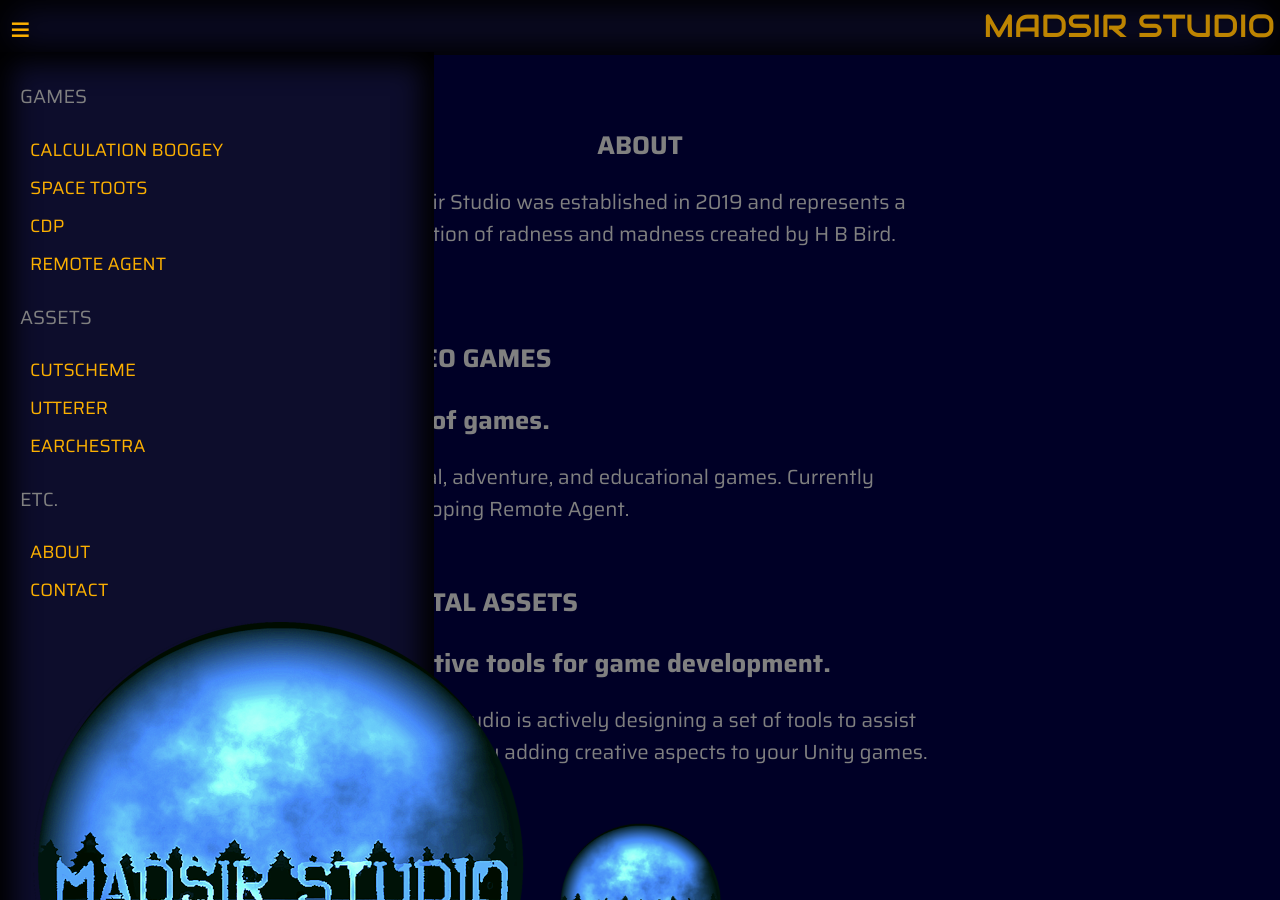
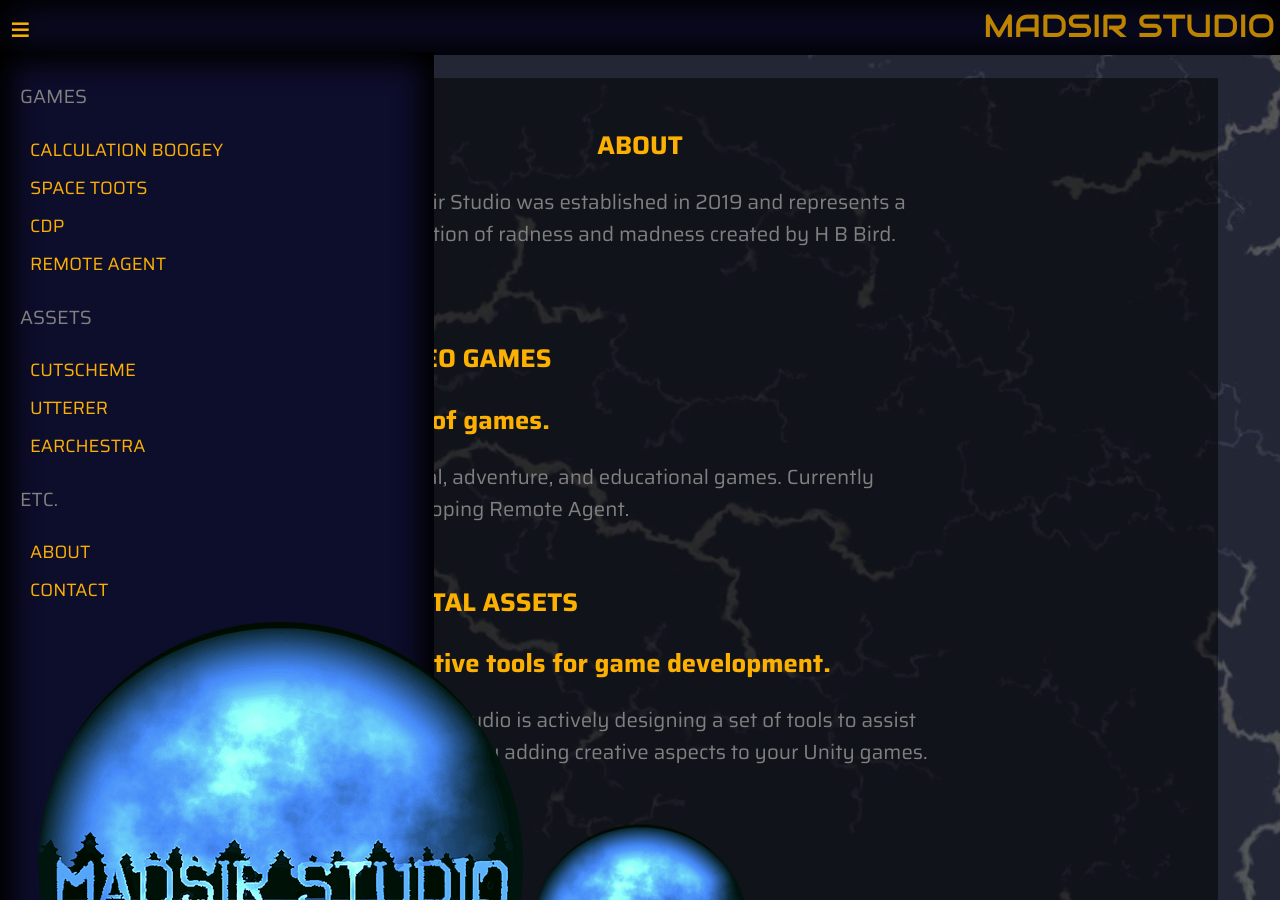
Before and after one commit to Madsir/madsirstudio.github.io, a Jekyll site: the page built from about/index.html, in a window 1280 px wide and 900 px high. Built offline with Jekyll 4.4.1, drawn with Linux system fonts in a browser that asks for light colours.

Commit message:
Update index.html

```diff
--- a/about/index.html
+++ b/about/index.html
@@ -8,18 +8,15 @@
 <head>
 </head>
 <style>
-body {
-  background-image: none;
-  background-color: #000026;
-}
 .main {
   margin-left: 2.5%;
   margin-right: 2.5%;
-	height:100%;
+  height:100%;
 }
 .centerdiv {
   margin-left: 2.5%;
   margin-right: 2.5%;
+  background-color: rgba(0,0,0,0.5);
 }
 p {
   margin-left: 5%;
@@ -27,10 +24,14 @@
   line-height: 1.8;
   font-size: 1.6em;
 }
+h1 {
+  color: #FCB001;
+}
 h2 {
   margin-left: 5%;
   margin-right: 5%;
   font-size: 2em;
+	color: #FCB001;
 }
 .around {
   border-radius: 15px;
@@ -46,8 +47,8 @@
 }
 @media (max-width: 600px) {
   .around{
-	    margin-left: 8%;
-  margin-right: 8%;
+    margin-left: 8%;
+    margin-right: 8%;
     margin-top: 2%;
     margin-bottom: 2%;
   }
@@ -67,7 +68,7 @@
   align-items: center;
 }
 .center img {
-  width: 33%;
+  width: 45%;
 }
 </style>
 <body>
```
